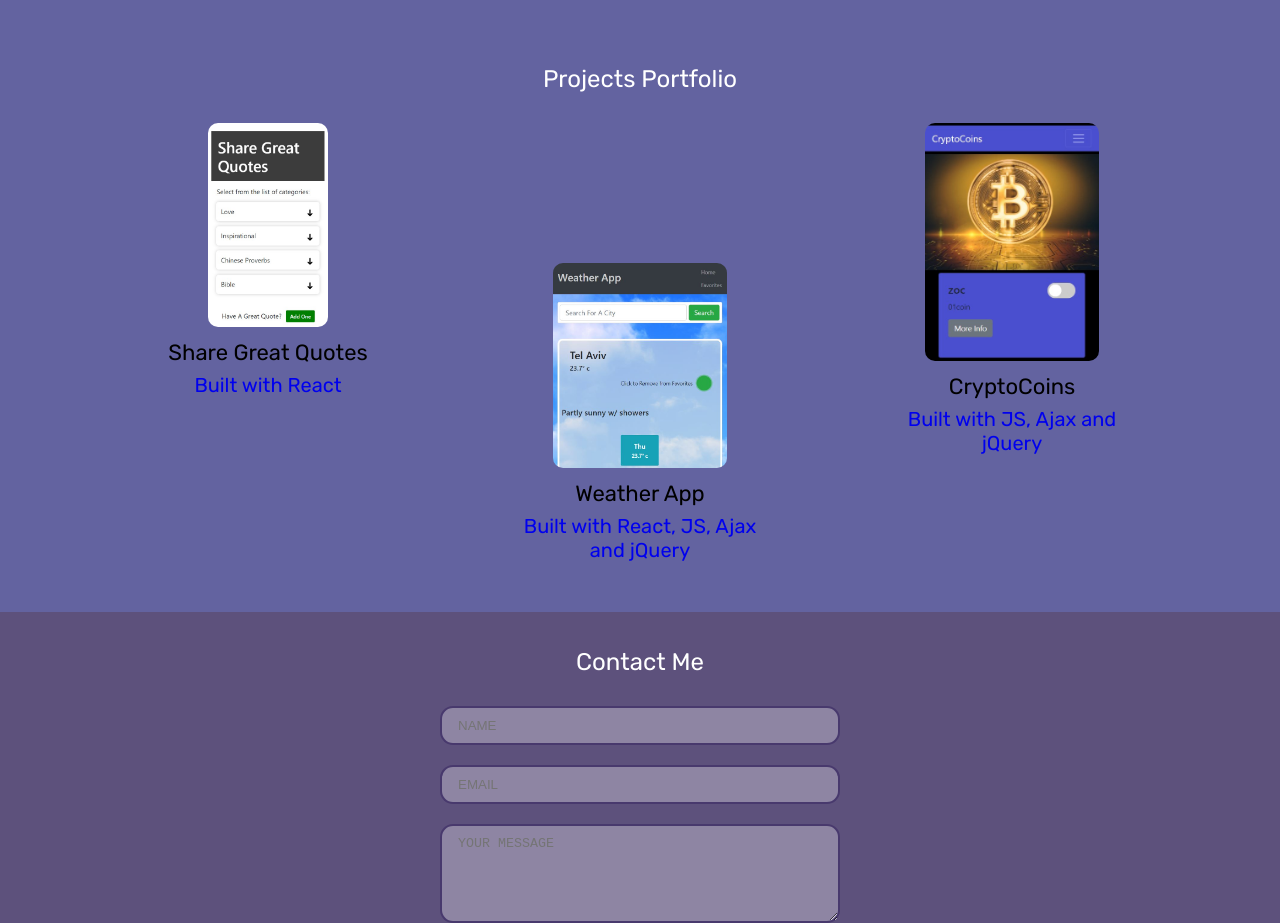
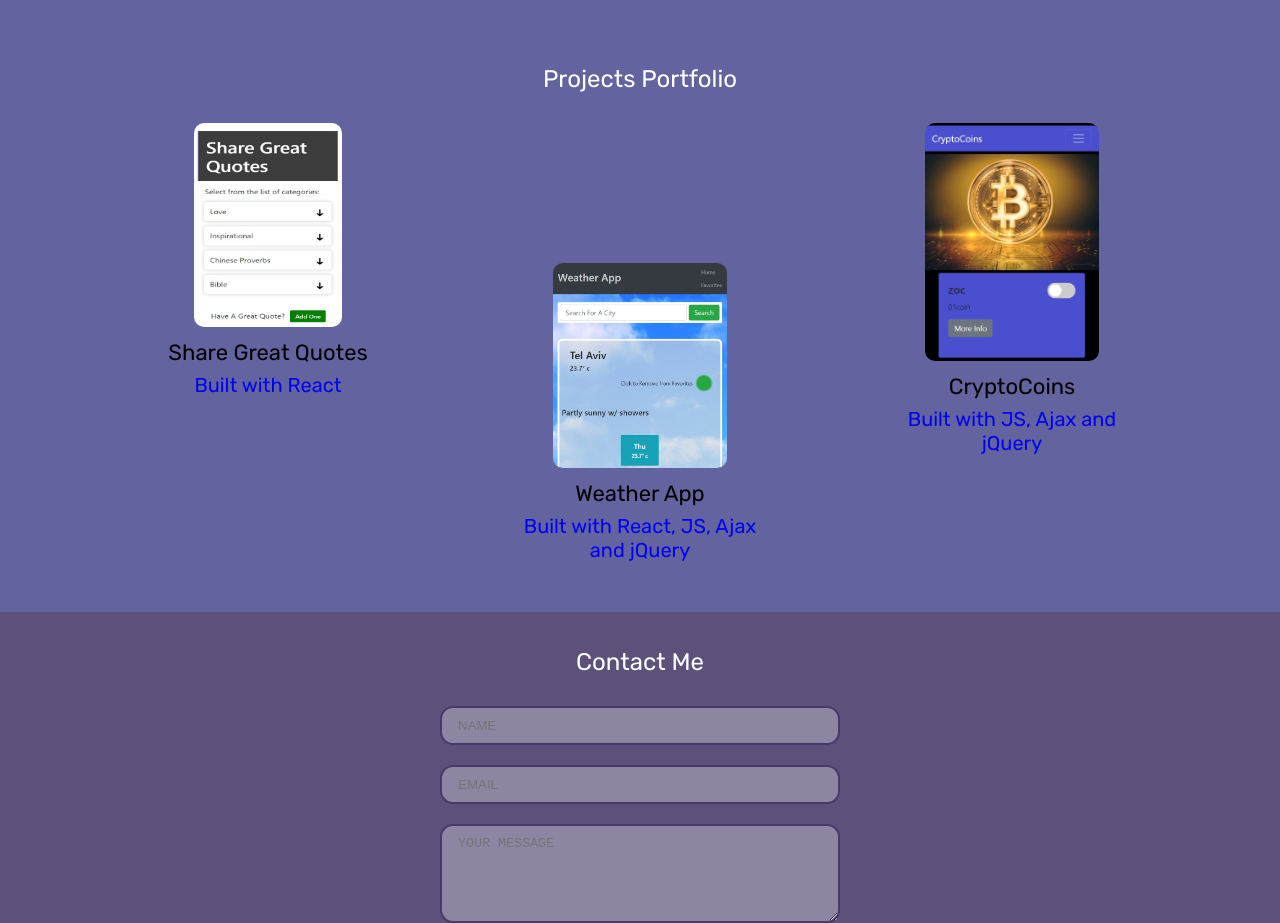
Before and after one commit to YehonatanGitHub/yrwebdev, a plain HTML site: page index.html in a window 1280 px wide. Shown: the part 1765-2688 px from the top of the page. Drawn offline with Linux system fonts and the light colour scheme.

Commit message:
project img size

```diff
--- a/index.html
+++ b/index.html
@@ -103,7 +103,7 @@
     <h3>Projects Portfolio</h3>
     <div class="projects grid">
       <a href="https://yehonatangithub.github.io/react-text-ideas/">
-        <img src="/pictures/share-great-quotes.jpg" alt="weather" height="204">
+        <img src="/pictures/share-great-quotes.jpg" alt="weather" height="204" width="148">
         <div>
           <h4>Share Great Quotes</h4>
           <p>Built with React</p>
```
